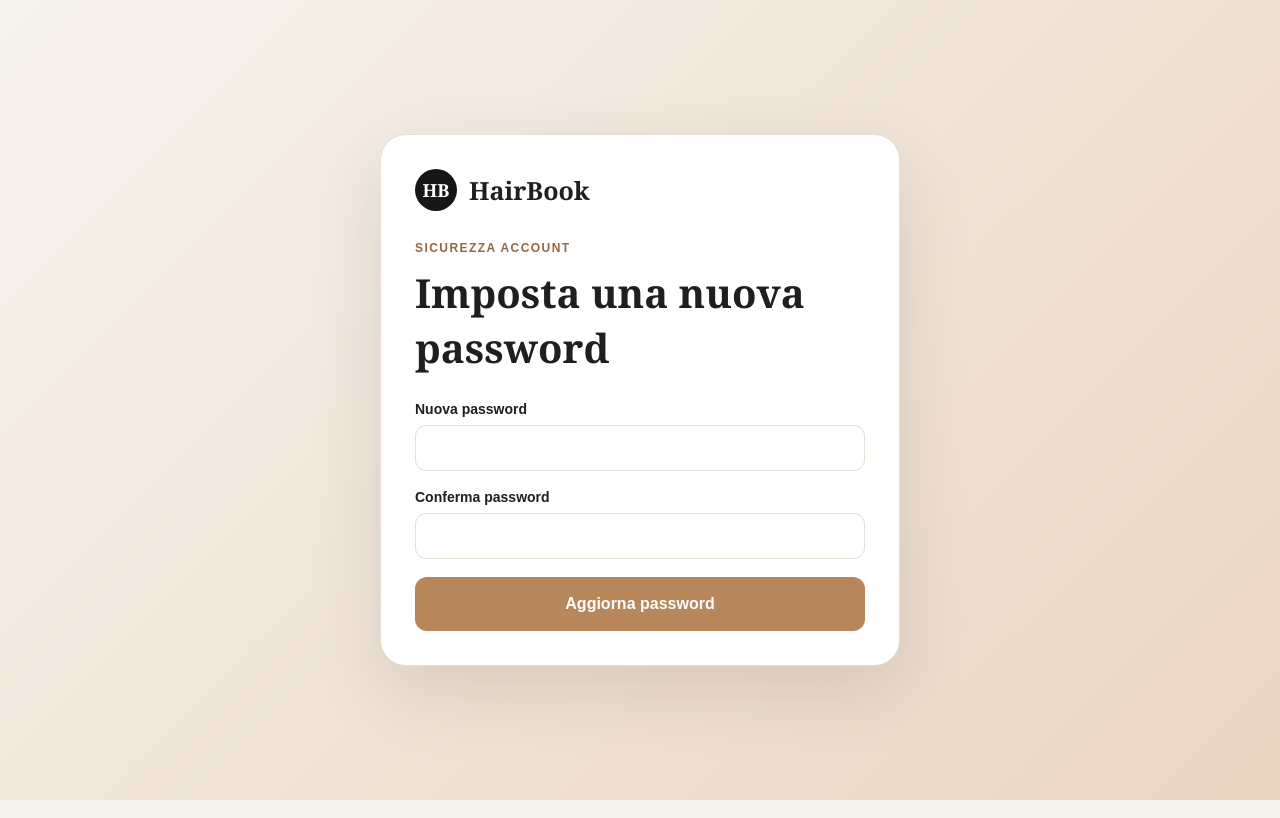
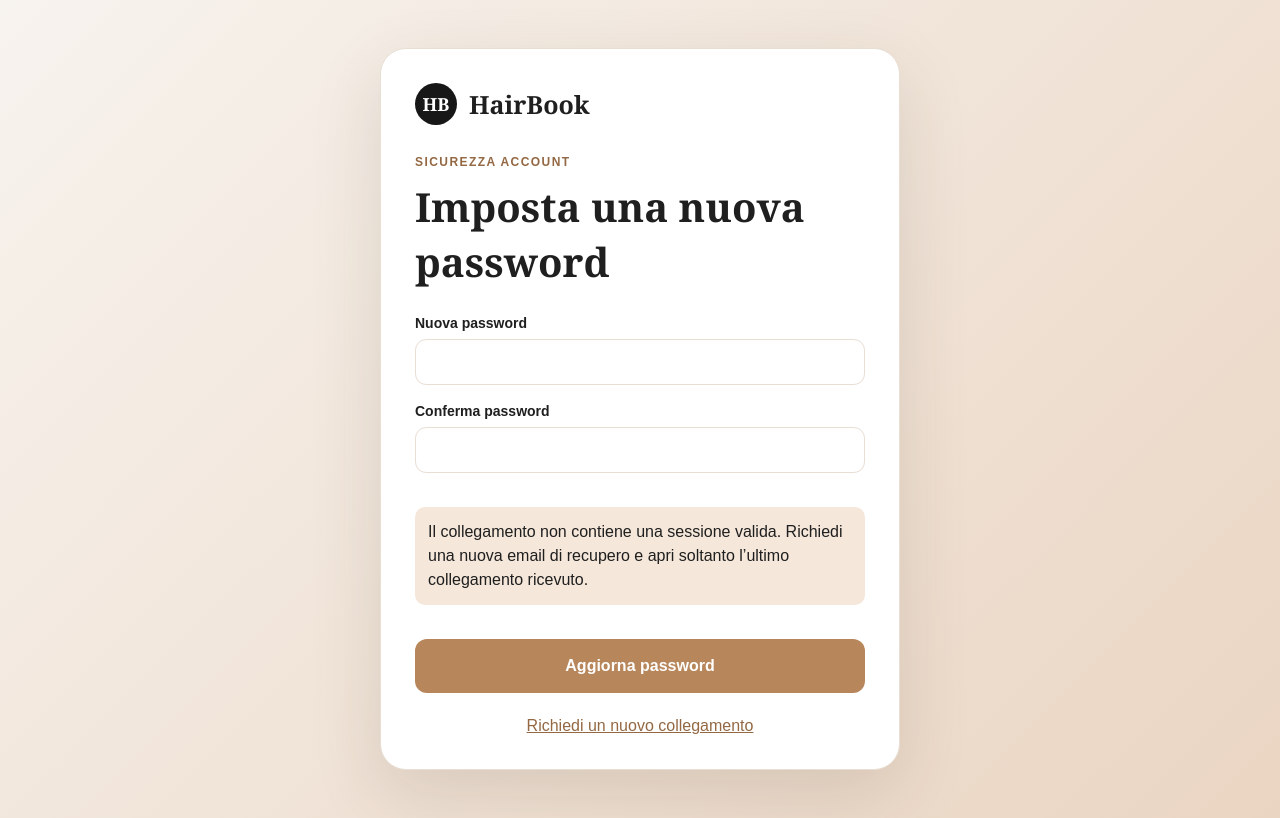
Before and after one commit to creatorsappita/HairBook, a Next.js app: page /aggiorna-password in a window 1280 px wide. Built offline with nearby package versions, Linux system fonts and the light colour scheme; no server answers.

Commit message:
Update page.js

```diff
--- a/app/aggiorna-password/page.js
+++ b/app/aggiorna-password/page.js
@@ -1,6 +1,208 @@
 "use client";
-import { useState } from "react";
+
+import { useEffect, useState } from "react";
 import { supabase, isSupabaseConfigured } from "../../lib/supabase";
-export default function AggiornaPassword(){const[p1,setP1]=useState("");const[p2,setP2]=useState("");const[message,setMessage]=useState("");const[loading,setLoading]=useState(false);
-async function submit(e){e.preventDefault();if(p1.length<8)return setMessage("La password deve contenere almeno 8 caratteri.");if(p1!==p2)return setMessage("Le password non coincidono.");if(!isSupabaseConfigured)return setMessage("Supabase non è ancora configurato.");setLoading(true);const{error}=await supabase.auth.updateUser({password:p1});setLoading(false);setMessage(error?"Il collegamento non è valido o è scaduto. Richiedine uno nuovo.":"Password aggiornata. Ora puoi accedere.");}
-return <main className="auth-shell"><section className="auth-card auth-card-small"><a className="auth-logo" href="/"><span className="logo-mark">HB</span><span>HairBook</span></a><p className="auth-kicker">Sicurezza account</p><h1>Imposta una nuova password</h1><form onSubmit={submit} className="auth-form"><label>Nuova password<input type="password" value={p1} onChange={e=>setP1(e.target.value)} minLength="8" required autoComplete="new-password" /></label><label>Conferma password<input type="password" value={p2} onChange={e=>setP2(e.target.value)} minLength="8" required autoComplete="new-password" /></label>{message&&<p className="form-message" role="status">{message}</p>}<button className="button button-primary button-large full" disabled={loading}>{loading?"Aggiornamento...":"Aggiorna password"}</button></form></section></main>}
+
+export default function AggiornaPassword() {
+  const [password, setPassword] = useState("");
+  const [conferma, setConferma] = useState("");
+  const [message, setMessage] = useState("");
+  const [loading, setLoading] = useState(false);
+  const [sessionReady, setSessionReady] = useState(false);
+  const [checkingSession, setCheckingSession] = useState(true);
+
+  useEffect(() => {
+    if (!isSupabaseConfigured || !supabase) {
+      setMessage("Supabase non è configurato.");
+      setCheckingSession(false);
+      return;
+    }
+
+    let mounted = true;
+
+    async function prepareRecoverySession() {
+      try {
+        const url = new URL(window.location.href);
+        const code = url.searchParams.get("code");
+
+        // Supporto per eventuale flusso PKCE (?code=...).
+        if (code) {
+          const { error } = await supabase.auth.exchangeCodeForSession(code);
+          if (error) throw error;
+        }
+
+        // Supporto esplicito per il flusso implicito (#access_token=...).
+        const hash = new URLSearchParams(
+          window.location.hash.startsWith("#")
+            ? window.location.hash.slice(1)
+            : window.location.hash
+        );
+        const accessToken = hash.get("access_token");
+        const refreshToken = hash.get("refresh_token");
+
+        if (accessToken && refreshToken) {
+          const { error } = await supabase.auth.setSession({
+            access_token: accessToken,
+            refresh_token: refreshToken,
+          });
+          if (error) throw error;
+        }
+
+        const { data, error } = await supabase.auth.getSession();
+        if (error) throw error;
+
+        if (mounted) {
+          setSessionReady(Boolean(data.session));
+          setCheckingSession(false);
+          if (!data.session) {
+            setMessage(
+              "Il collegamento non contiene una sessione valida. Richiedi una nuova email di recupero e apri soltanto l’ultimo collegamento ricevuto."
+            );
+          }
+        }
+
+        if (data.session) {
+          window.history.replaceState({}, document.title, window.location.pathname);
+        }
+      } catch (error) {
+        if (mounted) {
+          setSessionReady(false);
+          setCheckingSession(false);
+          setMessage(error?.message || "Impossibile verificare il collegamento di recupero.");
+        }
+      }
+    }
+
+    const { data: authListener } = supabase.auth.onAuthStateChange(
+      (event, session) => {
+        if (!mounted) return;
+        if (event === "PASSWORD_RECOVERY" || event === "SIGNED_IN" || event === "INITIAL_SESSION") {
+          if (session) {
+            setSessionReady(true);
+            setCheckingSession(false);
+            setMessage("");
+          }
+        }
+      }
+    );
+
+    prepareRecoverySession();
+
+    return () => {
+      mounted = false;
+      authListener.subscription.unsubscribe();
+    };
+  }, []);
+
+  async function submit(event) {
+    event.preventDefault();
+    setMessage("");
+
+    if (password.length < 8) {
+      setMessage("La password deve contenere almeno 8 caratteri.");
+      return;
+    }
+
+    if (password !== conferma) {
+      setMessage("Le password non coincidono.");
+      return;
+    }
+
+    if (!isSupabaseConfigured || !supabase) {
+      setMessage("Supabase non è configurato.");
+      return;
+    }
+
+    setLoading(true);
+
+    const { data: sessionData } = await supabase.auth.getSession();
+    if (!sessionData.session) {
+      setLoading(false);
+      setSessionReady(false);
+      setMessage("Il collegamento non è valido o è scaduto. Richiedine uno nuovo.");
+      return;
+    }
+
+    const { error } = await supabase.auth.updateUser({ password });
+
+    if (error) {
+      setLoading(false);
+      setMessage(error.message || "Non è stato possibile aggiornare la password.");
+      return;
+    }
+
+    await supabase.auth.signOut();
+    setLoading(false);
+    setMessage("Password aggiornata correttamente. Reindirizzamento alla pagina di accesso...");
+    window.setTimeout(() => {
+      window.location.href = "/login";
+    }, 1800);
+  }
+
+  return (
+    <main className="auth-shell">
+      <section className="auth-card auth-card-small">
+        <a className="auth-logo" href="/">
+          <span className="logo-mark">HB</span>
+          <span>HairBook</span>
+        </a>
+
+        <p className="auth-kicker">Sicurezza account</p>
+        <h1>Imposta una nuova password</h1>
+
+        {checkingSession && (
+          <p className="form-message" role="status">
+            Verifica del collegamento in corso...
+          </p>
+        )}
+
+        <form onSubmit={submit} className="auth-form">
+          <label>
+            Nuova password
+            <input
+              type="password"
+              value={password}
+              onChange={(event) => setPassword(event.target.value)}
+              minLength="8"
+              required
+              autoComplete="new-password"
+              disabled={!sessionReady || loading}
+            />
+          </label>
+
+          <label>
+            Conferma password
+            <input
+              type="password"
+              value={conferma}
+              onChange={(event) => setConferma(event.target.value)}
+              minLength="8"
+              required
+              autoComplete="new-password"
+              disabled={!sessionReady || loading}
+            />
+          </label>
+
+          {message && (
+            <p className="form-message" role="status">
+              {message}
+            </p>
+          )}
+
+          <button
+            className="button button-primary button-large full"
+            disabled={!sessionReady || loading || checkingSession}
+          >
+            {loading ? "Aggiornamento..." : "Aggiorna password"}
+          </button>
+        </form>
+
+        {!sessionReady && !checkingSession && (
+          <p className="auth-switch">
+            <a href="/password-dimenticata">Richiedi un nuovo collegamento</a>
+          </p>
+        )}
+      </section>
+    </main>
+  );
+}
```
